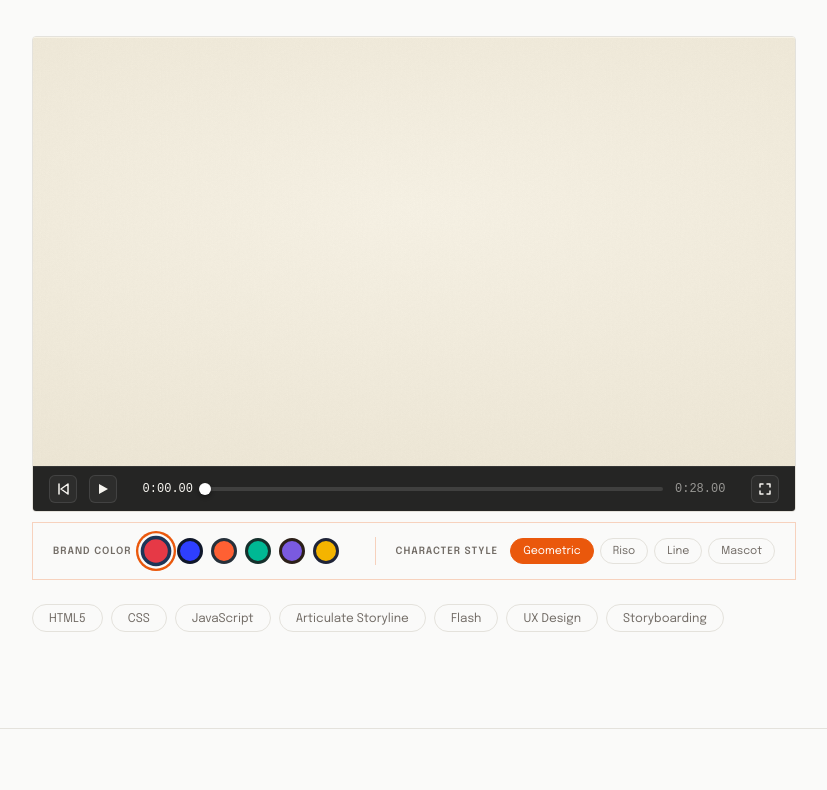
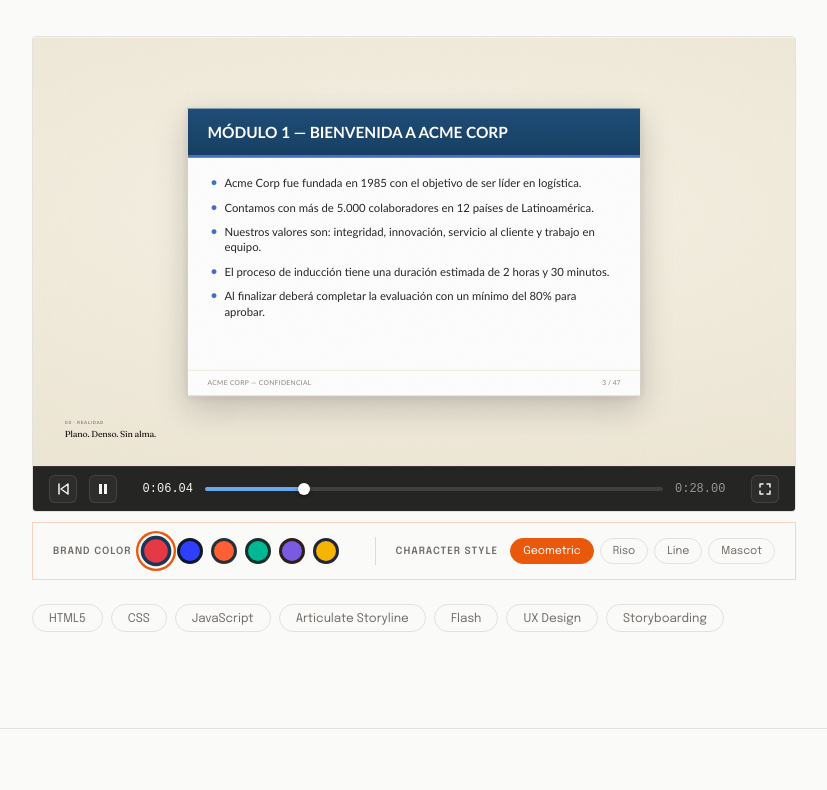
Before and after one commit to CondeHdz94/condehdz-portfolio, a React (Vite) app: page /case/sistel in a window 1280 px wide. Shown: the part 2337-3127 px from the top of the page, without its empty margins (226-1053 px from the left). Built offline with nearby package versions, Linux system fonts and the light colour scheme.

Commit message:
feat: viewport-triggered autoplay — Stage starts on first 30% visibility

```diff
--- a/src/components/animation/index.tsx
+++ b/src/components/animation/index.tsx
@@ -610,10 +610,29 @@
   const stageRef = React.useRef<HTMLDivElement>(null)
   const rafRef = React.useRef<number>(0)
   const lastTsRef = React.useRef<number | null>(null)
+  const hasAutoplayed = React.useRef(false)
 
   React.useEffect(() => {
     try { localStorage.setItem(persistKey + ':t', String(time)) } catch {}
   }, [time, persistKey])
+
+  React.useEffect(() => {
+    if (autoplay) return
+    const el = stageRef.current
+    if (!el) return
+    const io = new IntersectionObserver(
+      ([entry]) => {
+        if (entry.isIntersecting && !hasAutoplayed.current) {
+          setPlaying(true)
+          hasAutoplayed.current = true
+          io.disconnect()
+        }
+      },
+      { threshold: 0.3 },
+    )
+    io.observe(el)
+    return () => io.disconnect()
+  }, [autoplay])
 
   React.useEffect(() => {
     const onChange = () => setNativeFull(!!document.fullscreenElement)
```
